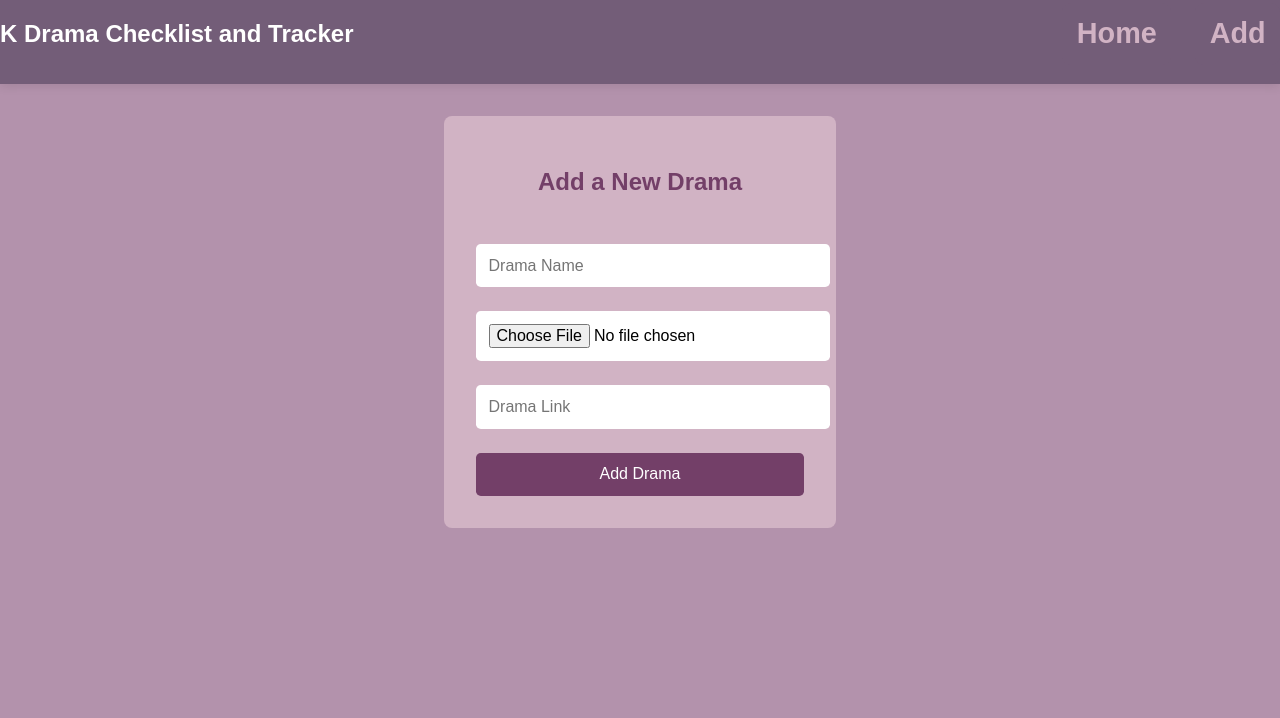
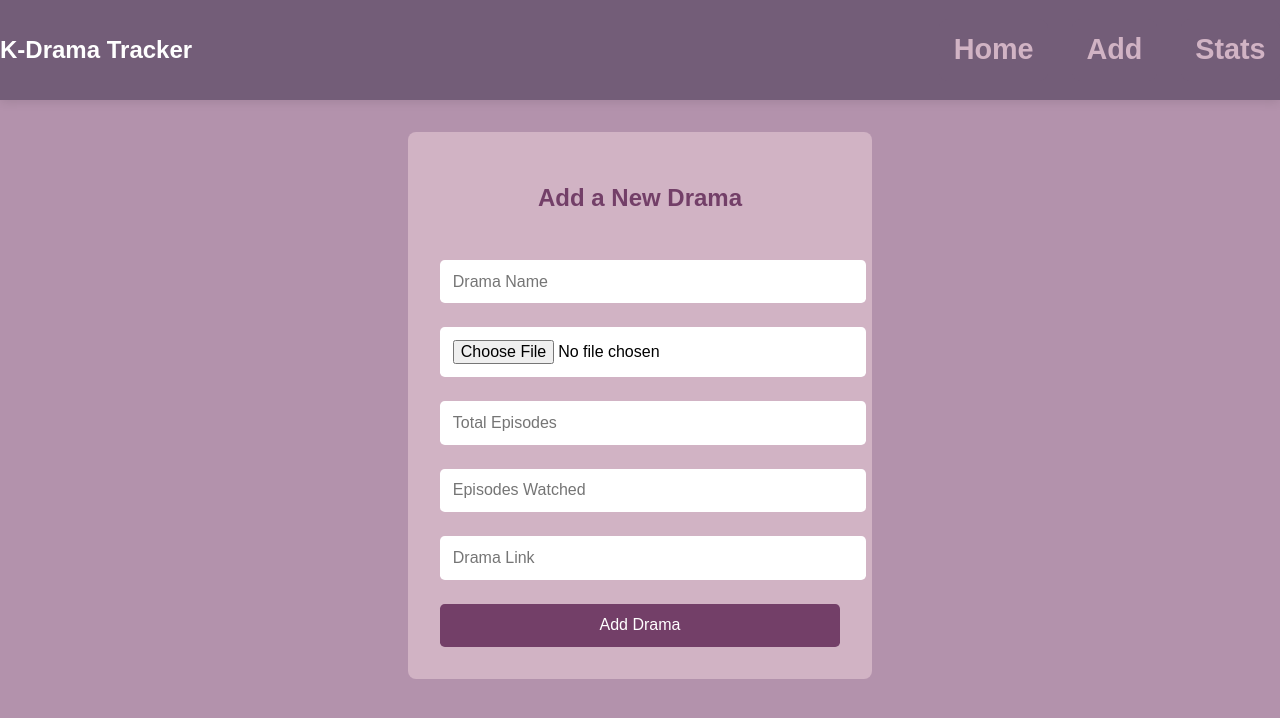
Before and after one commit to AYDev09/K-drama-checklist, a React (Vite) app: page / in a window 1280 px wide. Both pictures are taken after a click on the button "Add". Shown: the top 718 px of the page. Built offline with nearby package versions, Linux system fonts and the light colour scheme.

Commit message:
added a stats section

```diff
--- a/package.json
+++ b/package.json
@@ -10,7 +10,9 @@
     "preview": "vite preview"
   },
   "dependencies": {
+    "chart.js": "^4.4.7",
     "react": "^18.3.1",
+    "react-chartjs-2": "^5.3.0",
     "react-dom": "^18.3.1",
     "react-router-dom": "^7.1.1"
   },
--- a/src/Add.jsx
+++ b/src/Add.jsx
@@ -3,6 +3,8 @@ import React, { useState } from 'react';
 function Add({ onAddDrama }) {
   const [name, setName] = useState('');
   const [image, setImage] = useState(null);
+  const [totalEpisodes, setTotalEpisodes] = useState(''); // Total Episodes state
+  const [episodesWatched, setEpisodesWatched] = useState(null); // Episodes Watched state
   const [link, setLink] = useState('');
 
   // Convert uploaded file to Base64
@@ -21,10 +23,18 @@ function Add({ onAddDrama }) {
 
   const handleSubmit = (e) => {
     e.preventDefault();
-    const newDrama = { name, image, link };
+    const newDrama = {
+      name,
+      image,
+      totalEpisodes,
+      episodesWatched,
+      link,
+    };
     onAddDrama(newDrama);
     setName('');
     setImage(null);
+    setTotalEpisodes('');
+    setEpisodesWatched(0); // Reset the state after adding
     setLink('');
   };
 
@@ -44,7 +54,23 @@ function Add({ onAddDrama }) {
         type="file"
         accept="image/*"
         onChange={handleImageUpload}
-        placeholder='drama image'
+        placeholder='Drama Image'
+        required
+      />
+
+      <input
+        type="number"
+        value={totalEpisodes}
+        onChange={(e) => setTotalEpisodes(e.target.value)}
+        placeholder="Total Episodes"
+        required
+      />
+
+      <input
+        type="number"
+        value={episodesWatched}
+        onChange={(e) => setEpisodesWatched(e.target.value)}
+        placeholder="Episodes Watched"
         required
       />
 
--- a/src/App.css
+++ b/src/App.css
@@ -9,7 +9,6 @@ body {
 /* Navigation Styling */
 nav {
   padding: 10em;
-  margin-top: -3em;
   width: 100vw;
   background-color: #735D78;
   color: #ffffff;
@@ -180,3 +179,30 @@ nav {
     height: 10em;
   }
 }
+
+#stats {
+  margin: 20px;
+  padding: 20px;
+  border: 1px solid #ddd;
+  border-radius: 8px;
+}
+
+#stats h2 {
+  font-size: 24px;
+  margin-bottom: 20px;
+}
+
+#stats p {
+  font-size: 18px;
+  margin: 10px 0;
+}
+
+.chart-container {
+  width: 100%;
+  max-width: 600px;
+  margin: 20px auto;
+}
+
+#stats {
+  padding: 20px;
+}
--- a/src/App.jsx
+++ b/src/App.jsx
@@ -1,82 +1,91 @@
-import React, { useState, useEffect } from 'react';
-import Add from './Add';
+import React, { useState, useEffect } from "react";
+import Add from "./Add";
+import Stats from "./Stats";
 import './App.css';
 
-function App() {
-  const [dramas, setDramas] = useState(() => {
-    const savedDramas = localStorage.getItem('dramas');
-    return savedDramas ? JSON.parse(savedDramas) : [];
-  });
+const App = () => {
+  const [dramas, setDramas] = useState([]);
+  const [page, setPage] = useState("home");
 
-  const [page, setPage] = useState('home'); // Page state to switch between Home and Add
+  // Load data from localStorage when the component mounts
+  useEffect(() => {
+    const savedDramas = JSON.parse(localStorage.getItem('dramas'));
+    if (savedDramas) {
+      setDramas(savedDramas);
+    }
+  }, []);
 
+  // Save dramas to localStorage whenever the 'dramas' state changes
   useEffect(() => {
+    if (dramas.length > 0) {
       localStorage.setItem('dramas', JSON.stringify(dramas));
+    }
   }, [dramas]);
 
-  // Add new drama
   const handleAddDrama = (newDrama) => {
-    setDramas([...dramas, { ...newDrama, episodesWatched: 0 }]);
+    const dramaWithEpisodes = { ...newDrama, episodesWatched: 0 }; // Add episodesWatched to the new drama
+    setDramas([...dramas, dramaWithEpisodes]); // Set initial episodesWatched to 0
+    setPage("home"); // Switch to home page after adding
   };
 
-  // Increment episodes watched
   const incrementEpisodes = (index) => {
-    const updatedDramas = [...dramas];
-    updatedDramas[index].episodesWatched += 1;
-    setDramas(updatedDramas);
-  };
-
-  // Decrement episodes watched
-  const decrementEpisodes = (index) => {
-    const updatedDramas = [...dramas];
-    if (updatedDramas[index].episodesWatched > 0) {
-      updatedDramas[index].episodesWatched -= 1;
-      setDramas(updatedDramas);
+    const newDramas = [...dramas];
+    if (newDramas[index].episodesWatched < newDramas[index].totalEpisodes) {
+      newDramas[index].episodesWatched++;
+      setDramas(newDramas); // Update dramas state
     }
   };
 
-  // Delete drama
-  const deleteDrama = (index) => {
-    const updatedDramas = dramas.filter((_, i) => i !== index);
-    setDramas(updatedDramas);
+  const decrementEpisodes = (index) => {
+    const newDramas = [...dramas];
+    if (newDramas[index].episodesWatched > 0) {
+      newDramas[index].episodesWatched--;
+      setDramas(newDramas); // Update dramas state
+    }
+  };
+
+  const handleDeleteDrama = (index) => {
+    const newDramas = dramas.filter((_, i) => i !== index);
+    setDramas(newDramas); // Remove drama and update state
   };
 
   return (
-    <div id="home">
+    <div>
       <nav>
-        <h1>K Drama Checklist and Tracker</h1>
+        <h1>K-Drama Tracker</h1>
         <div id="nav-links">
-          <button onClick={() => setPage('home')}>Home</button>
-          <button onClick={() => setPage('add')}>Add</button>
+          <button onClick={() => setPage("home")}>Home</button>
+          <button onClick={() => setPage("add")}>Add</button>
+          <button onClick={() => setPage("stats")}>Stats</button>
         </div>
       </nav>
 
-      {page === 'home' && (
+      {page === "home" && (
+        <div id="home">
           <div id="cards-container">
             {dramas.map((drama, index) => (
               <div key={index} id="card">
-              {drama.image && (
                 <img src={drama.image} alt={drama.name} />
-              )}
                 <div id="CardContent">
                   <h2>{drama.name}</h2>
-                <p>Episodes Watched: {drama.episodesWatched}</p>
+                  <p>Episodes Watched: {drama.episodesWatched} / {drama.totalEpisodes}</p>
                   <div>
-                  <button onClick={() => incrementEpisodes(index)}>➕</button>
-                  <button onClick={() => decrementEpisodes(index)}>➖</button>
-                  <button onClick={() => deleteDrama(index)}>🗑️ Delete</button>
+                    <button onClick={() => incrementEpisodes(index)}>+</button>
+                    <button onClick={() => decrementEpisodes(index)}>-</button>
+                    <button onClick={() => handleDeleteDrama(index)}>Delete</button>
                   </div>
                   <button><a href={drama.link} id="watch" target="_blank">Watch Here</a></button>
-
                 </div>
               </div>
             ))}
           </div>
+        </div>
       )}
 
-      {page === 'add' && <Add onAddDrama={handleAddDrama} />}
+      {page === "add" && <Add onAddDrama={handleAddDrama} />}
+      {page === "stats" && <Stats dramas={dramas} />}
     </div>
   );
-}
+};
 
 export default App;
--- /dev/null
+++ b/src/Stats.jsx
@@ -0,0 +1,20 @@
+import React from 'react';
+
+const Stats = ({ dramas }) => {
+  const totalKdramas = dramas.length;
+  const completedKdramas = dramas.filter(drama => drama.episodesWatched >= drama.totalEpisodes).length;
+  const currentlyWatching = dramas.filter(drama => drama.episodesWatched < drama.totalEpisodes).length;
+  const totalEpisodesWatched = dramas.reduce((acc, drama) => acc + drama.episodesWatched, 0);
+
+  return (
+    <div id="stats">
+      <h2>Statistics</h2>
+      <p>Total K-Dramas: {totalKdramas}</p>
+      <p>Completed K-Dramas: {completedKdramas}</p>
+      <p>Currently Watching: {totalKdramas-completedKdramas}</p>
+      <p>Total Episodes Watched: {totalEpisodesWatched}</p>
+    </div>
+  );
+};
+
+export default Stats;
```
Also changed, not shown: 1 other file (tests, documents, lock files or other folders). Lines whose indentation alone changed are shown as unchanged.
